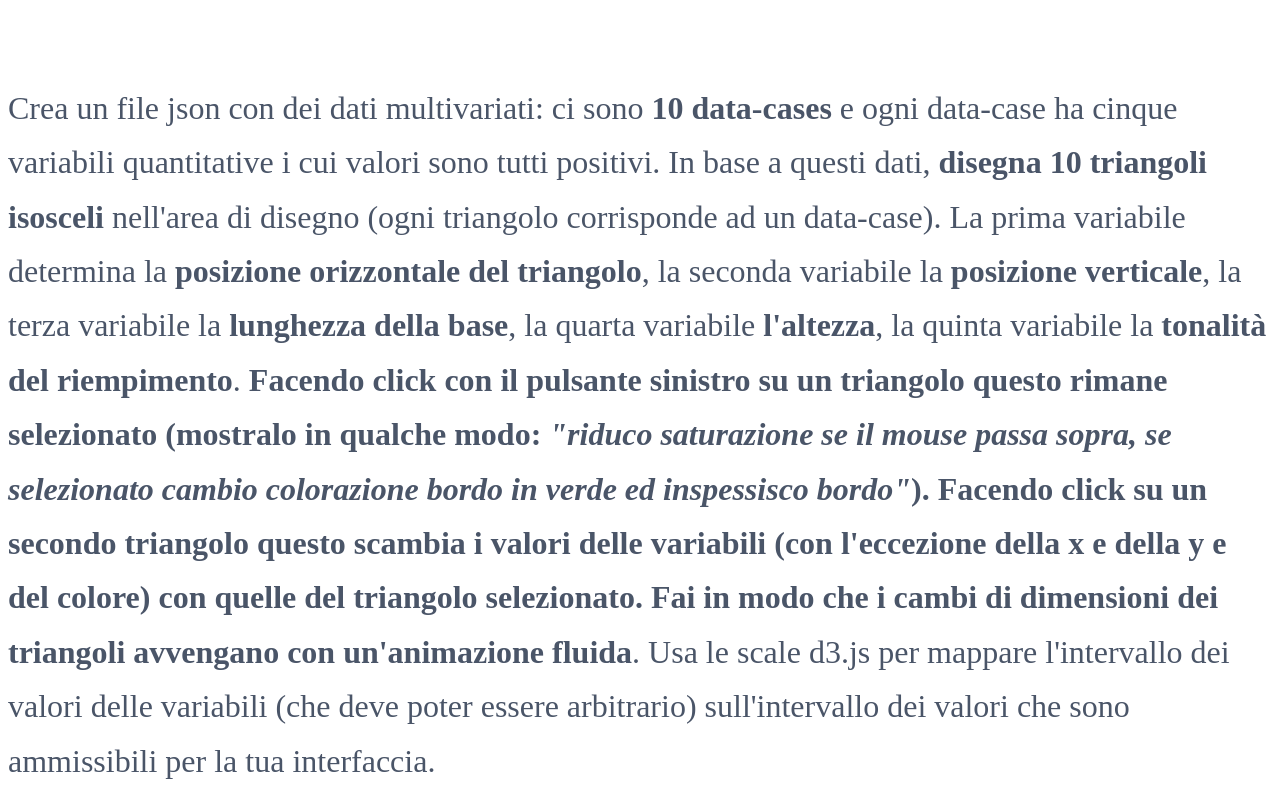
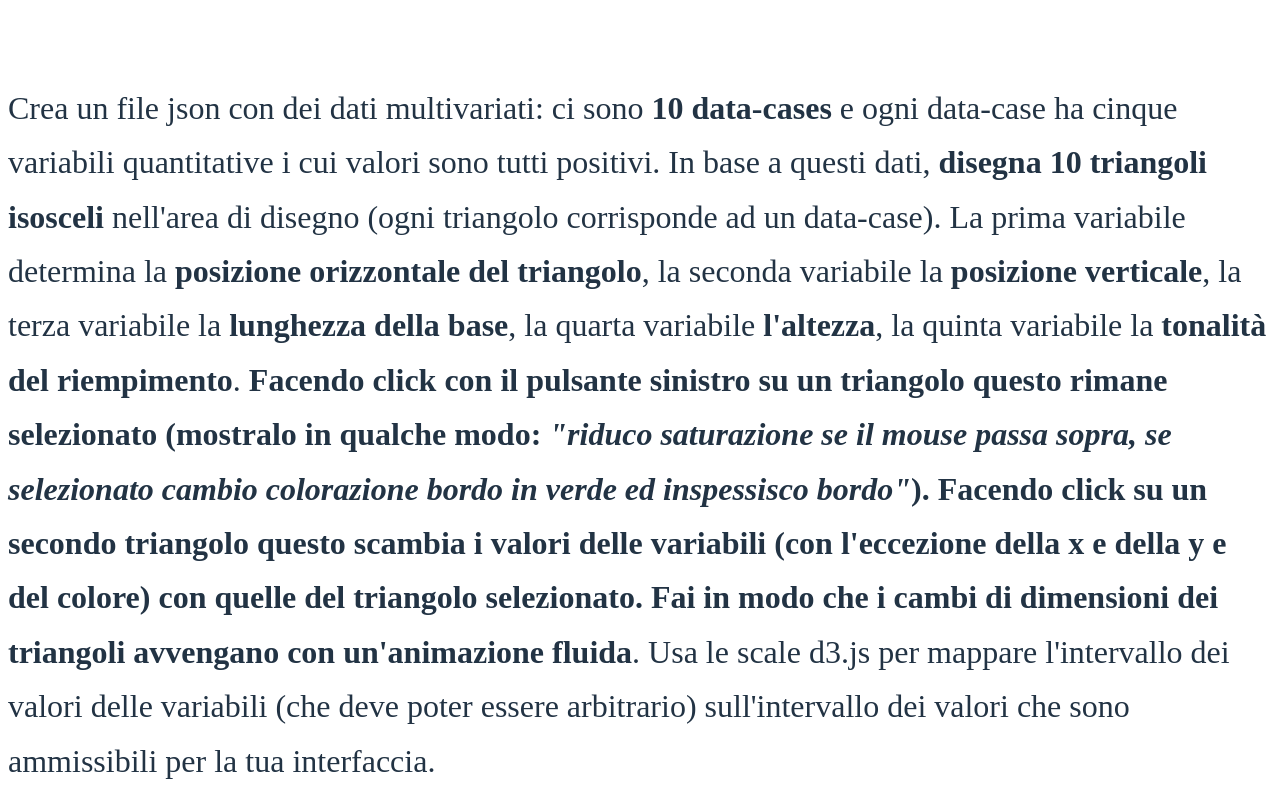
Before and after one commit to FrankDena/isosceles-triangles, a plain HTML site: page index.html in a window 1280 px wide. Shown: the part 695-1491 px from the top of the page. Drawn offline with nearby package versions, Linux system fonts and the light colour scheme.

Commit message:
Update index.html

```diff
--- a/index.html
+++ b/index.html
@@ -9,7 +9,7 @@
 <body>
     <h1 style="font-family:'Segoe UI', 'Arial', sans-serif; font-size: 4rem; margin-bottom: 10px; font-weight: 700; color: #234;">Isosceles Triangles Project</h1>
     <script src="jstriangles_sounds.js"></script>
-    <p style="font-size: 2rem; color: #4a5568; line-height: 1.7; margin-bottom: 0;">
+    <p style="font-size: 2rem; color: #234; line-height: 1.7; margin-bottom: 0;">
             Crea un file json con dei dati multivariati: ci sono <b>10 data-cases</b> e ogni data-case ha cinque variabili quantitative i cui valori sono tutti positivi. In base a questi dati, <b>disegna 10 triangoli isosceli</b> nell'area di disegno (ogni triangolo corrisponde ad un data-case). La prima variabile determina la <b>posizione orizzontale del triangolo</b>, la seconda variabile la <b>posizione verticale</b>, la terza variabile la <b>lunghezza della base</b>, la quarta variabile <b>l'altezza</b>, la quinta variabile la <b>tonalità del riempimento</b>. <b>Facendo click con il pulsante sinistro su un triangolo questo rimane selezionato (mostralo in qualche modo: <i>"riduco saturazione se il mouse passa sopra, se selezionato cambio colorazione bordo in verde ed inspessisco bordo"</i>). Facendo click su un secondo triangolo questo scambia i valori delle variabili (con l'eccezione della x e della y e del colore) con quelle del triangolo selezionato. Fai in modo che i cambi di dimensioni dei triangoli avvengano con un'animazione fluida</b>. Usa le scale d3.js per mappare l'intervallo dei valori delle variabili (che deve poter essere arbitrario) sull'intervallo dei valori che sono ammissibili per la tua interfaccia.
     </p>
 </body>
```
